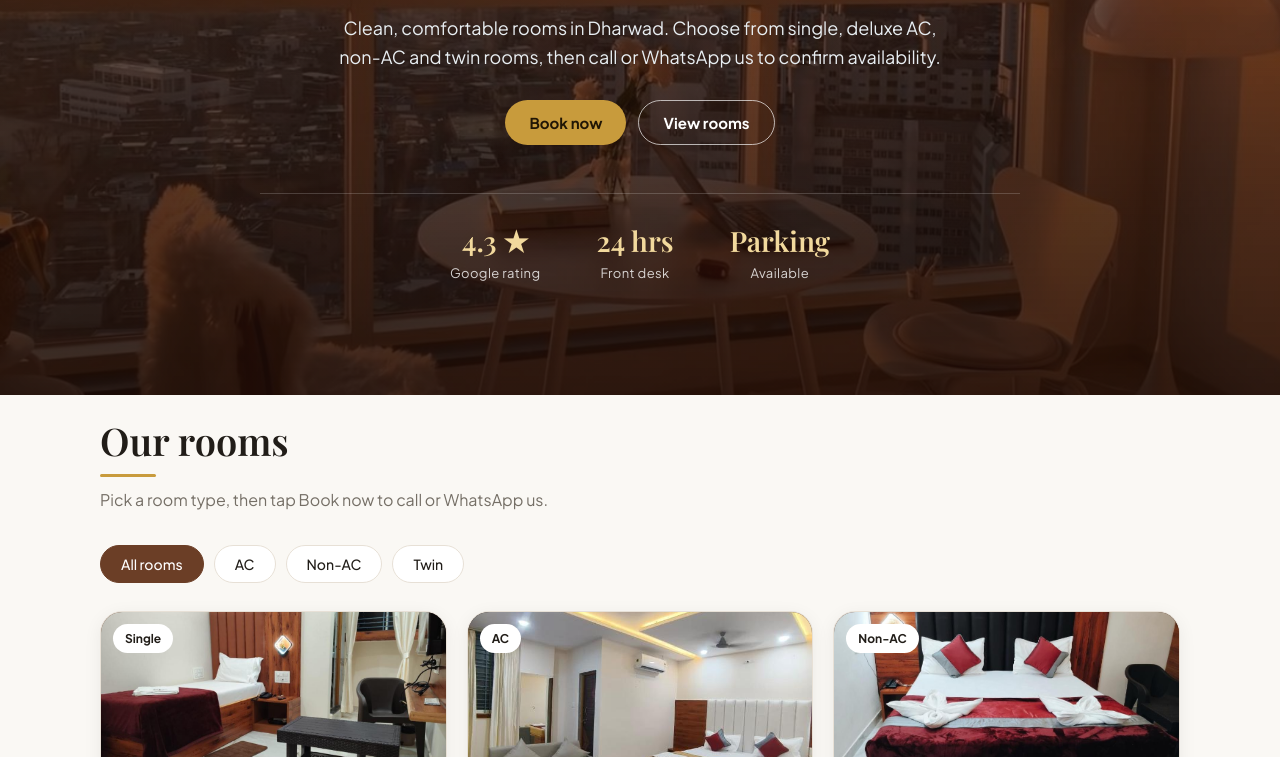
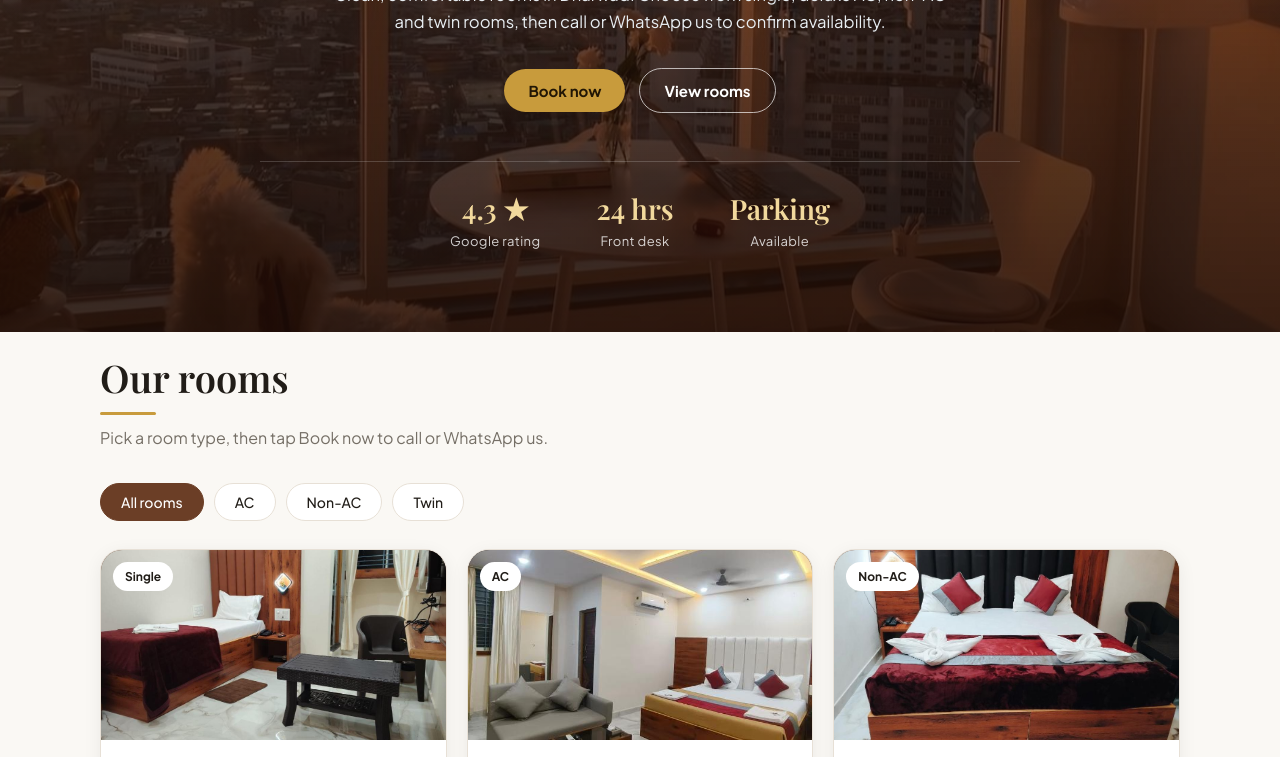
Before and after one commit to Alisterlobo/nandi-residency, a plain HTML site: page index.html in a window 1280 px wide. Shown: the part 431-1188 px from the top of the page. Drawn offline with nearby package versions, Linux system fonts and the light colour scheme.

```diff
--- a/css/style.css
+++ b/css/style.css
@@ -717,8 +717,13 @@
   position:relative;
   overflow:hidden;
   color:#fff;
-  padding:130px 0 110px;
-  background:linear-gradient(135deg,#1f2d38,#3a5551)
+  padding:100px 0 80px;
+  min-height: 85vh;            /* Gives the hero breathing room on widescreen */
+  display: flex;
+  align-items: center;
+  justify-content: center;
+  text-align: center;
+  background: linear-gradient(135deg, var(--dark), var(--brand));
 }
 
 .hero img{
@@ -742,7 +747,11 @@
   position:relative;z-index:2
 }
 .hero p{
-  color:#e8eef2
+  color: #e8eef2;
+  font-size: clamp(16px, 1.3vw, 18px);
+  max-width: 620px;
+  margin: 18px auto 32px;
+  line-height: 1.6;
 }
 .hero .pill{
   background:#ffffff26;
@@ -758,6 +767,17 @@
   color:#fff;
   border-color:#ffffffaa
 }
+
+.hero .row {
+  display: flex;
+  gap: 14px;
+  justify-content: center;
+  align-items: center;
+  margin-bottom: 20px;
+}
+
+
+
 
 @media(max-width:700px){
   .hero{padding:36px 0 28px
```
